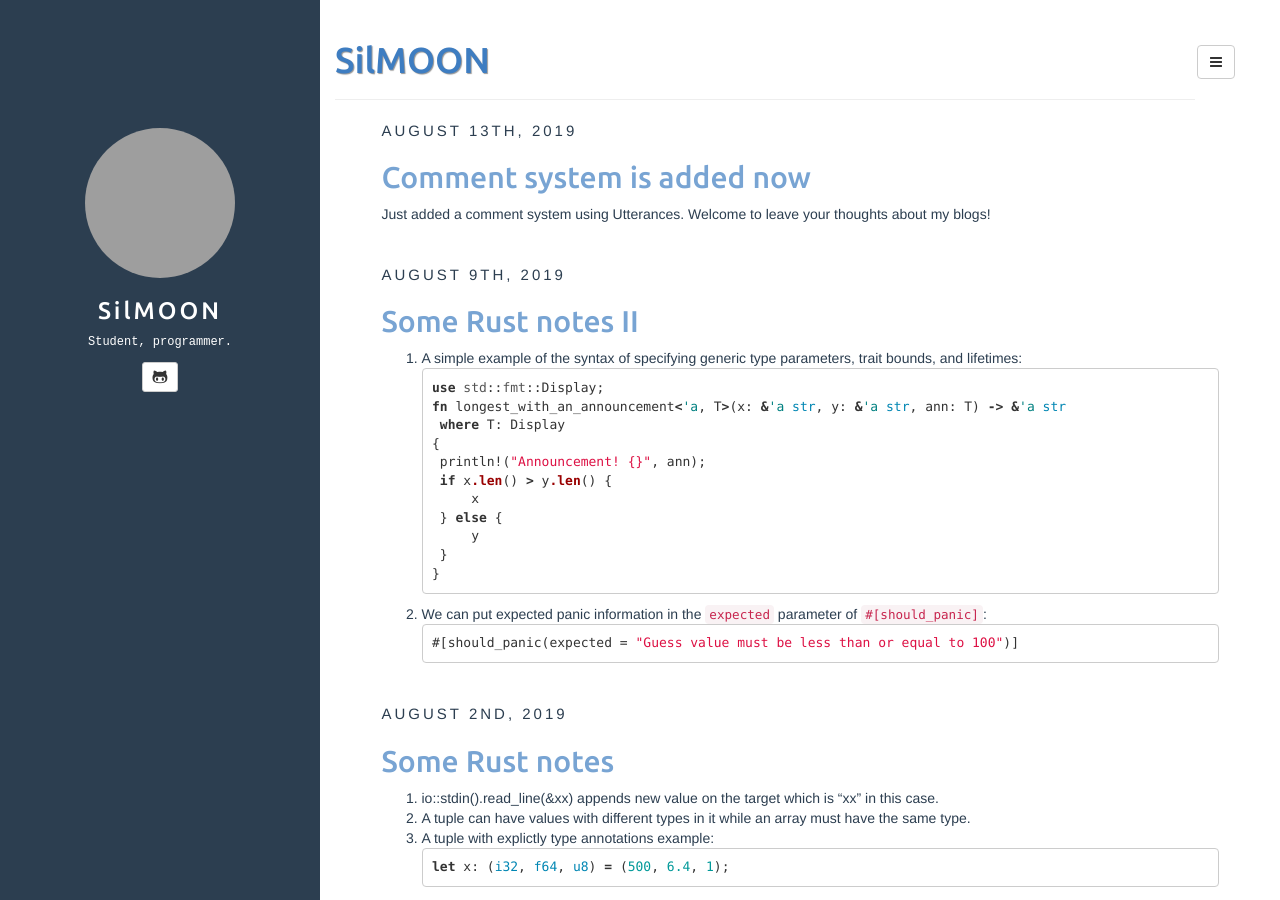
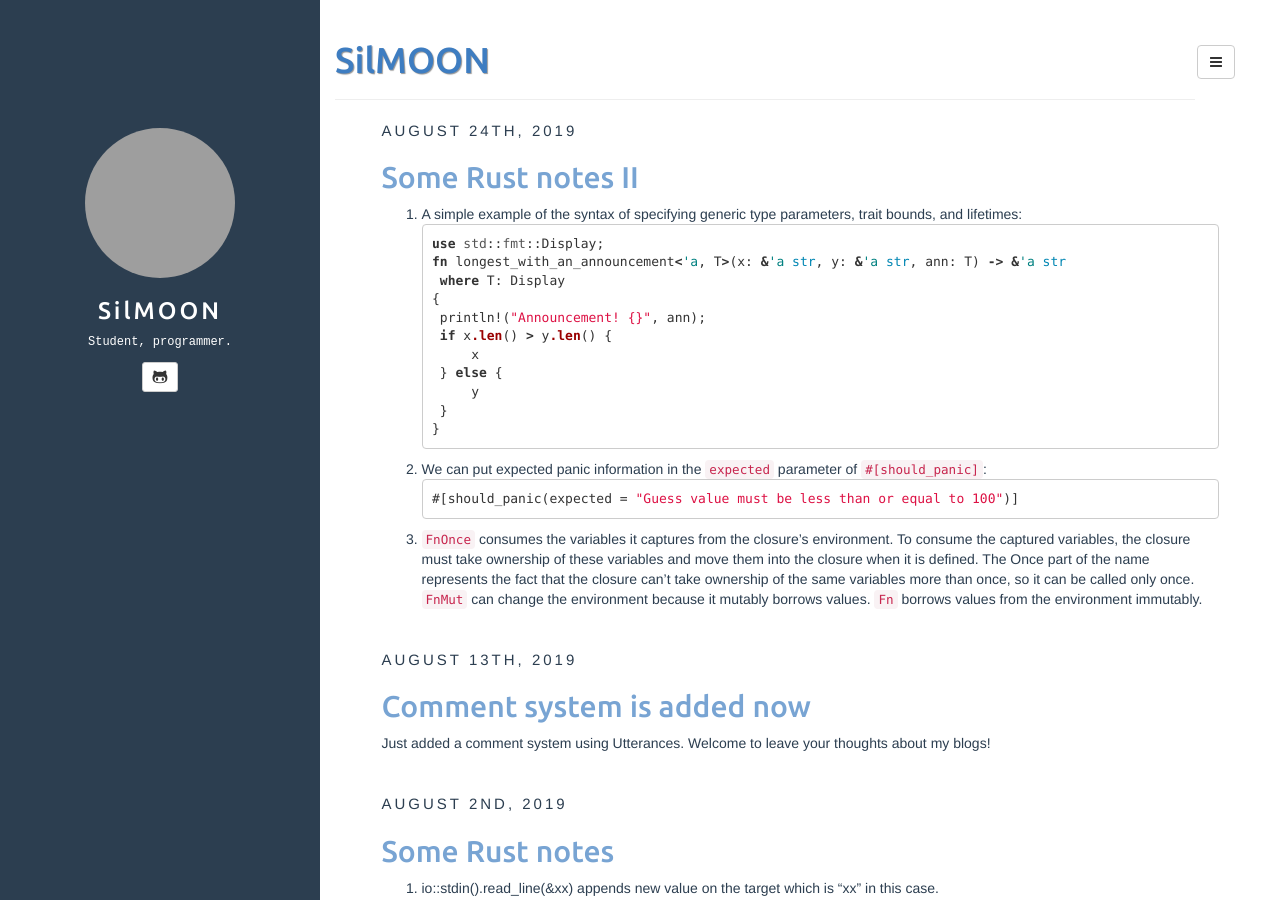
Before and after one commit to SilMOON/silmoon.github.io, a Jekyll site: the page built from index.html, in a window 1280 px wide and 900 px high. Built offline with Jekyll 4.4.1, drawn with Linux system fonts in a browser that asks for light colours; the list of posts is cut into pages by our own code; grey boxes are pictures that could not be loaded.

Commit message:
update post

````diff
--- a/_posts/2019-08-09-some-rust-notes-ii.md
+++ b/_posts/2019-08-24-some-rust-notes-ii.md
@@ -24,3 +24,6 @@ fn longest_with_an_announcement<'a, T>(x: &'a str, y: &'a str, ann: T) -> &'a st
 ```rust
 #[should_panic(expected = "Guess value must be less than or equal to 100")]
 ```
+3. `FnOnce` consumes the variables it captures from the closure’s environment. To consume the captured variables, the closure must take ownership of these variables and move them into the closure when it is defined. The Once part of the name represents the fact that the closure can’t take ownership of the same variables more than once, so it can be called only once.
+`FnMut` can change the environment because it mutably borrows values.
+`Fn` borrows values from the environment immutably.
````
